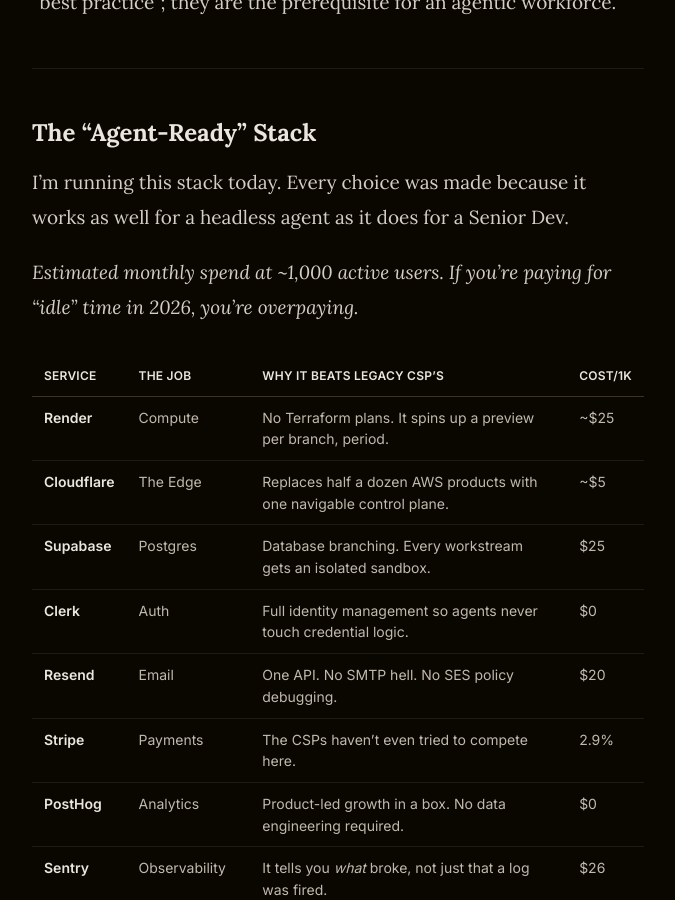
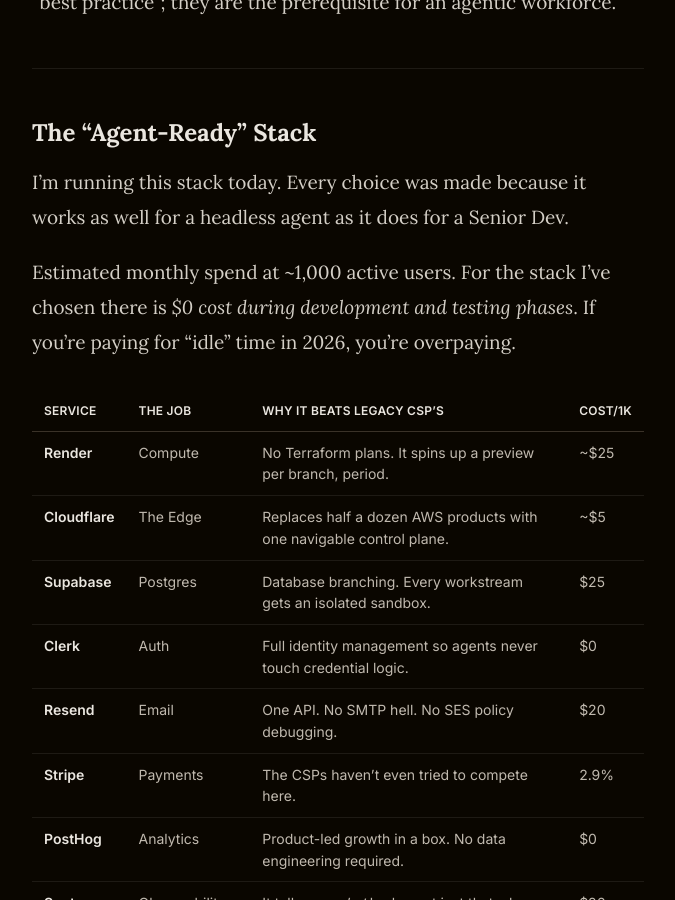
Before and after one commit to RobBrown/robisit, a Jekyll site: the page built from _articles/modern-platform-part-1.md, in a window 1280 px wide and 900 px high, scrolled down 1795 px. Shown: the whole window, without its empty margins (302-977 px from the left). Built offline with Jekyll 4.4.1, drawn with Linux system fonts in a browser that asks for light colours.

Commit message:
Edit article copy
Co-Authored-By: Claude Opus 4.6 (1M context) <noreply@anthropic.com>

```diff
--- a/_articles/modern-platform-part-1.md
+++ b/_articles/modern-platform-part-1.md
@@ -38,7 +38,7 @@ The platform shouldn’t be a static monolith you maintain; it should be a compo
 
 I’m running this stack today. Every choice was made because it works as well for a headless agent as it does for a Senior Dev.
 
-*Estimated monthly spend at ~1,000 active users. If you’re paying for "idle" time in 2026, you're overpaying.*
+Estimated monthly spend at ~1,000 active users. For the stack I've chosen there is *$0 cost during development and testing phases*. If you’re paying for "idle" time in 2026, you're overpaying.
 
 | Service | The Job | Why it beats Legacy CSP's | Cost/1k |
 | :--- | :--- | :--- | :--- |
```
